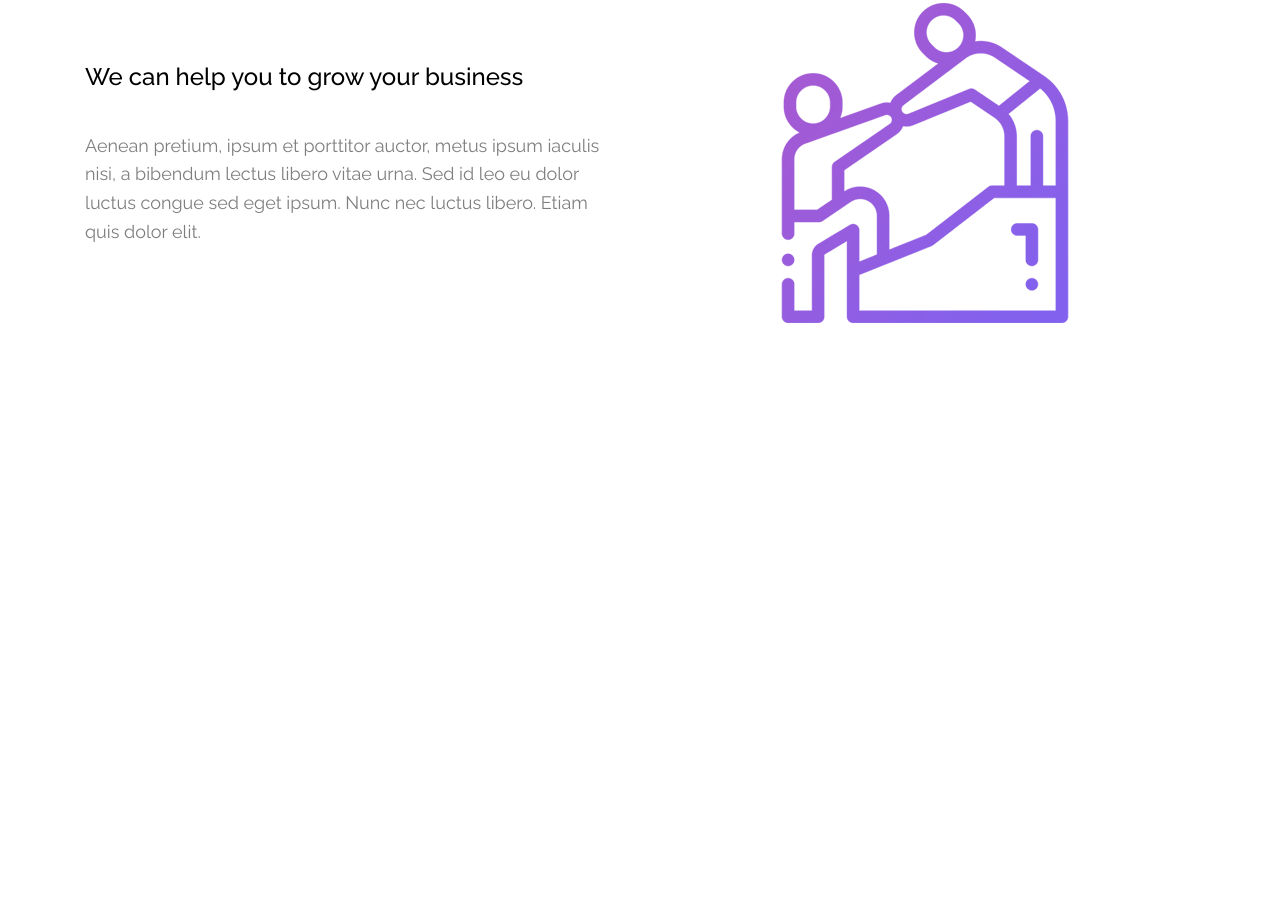
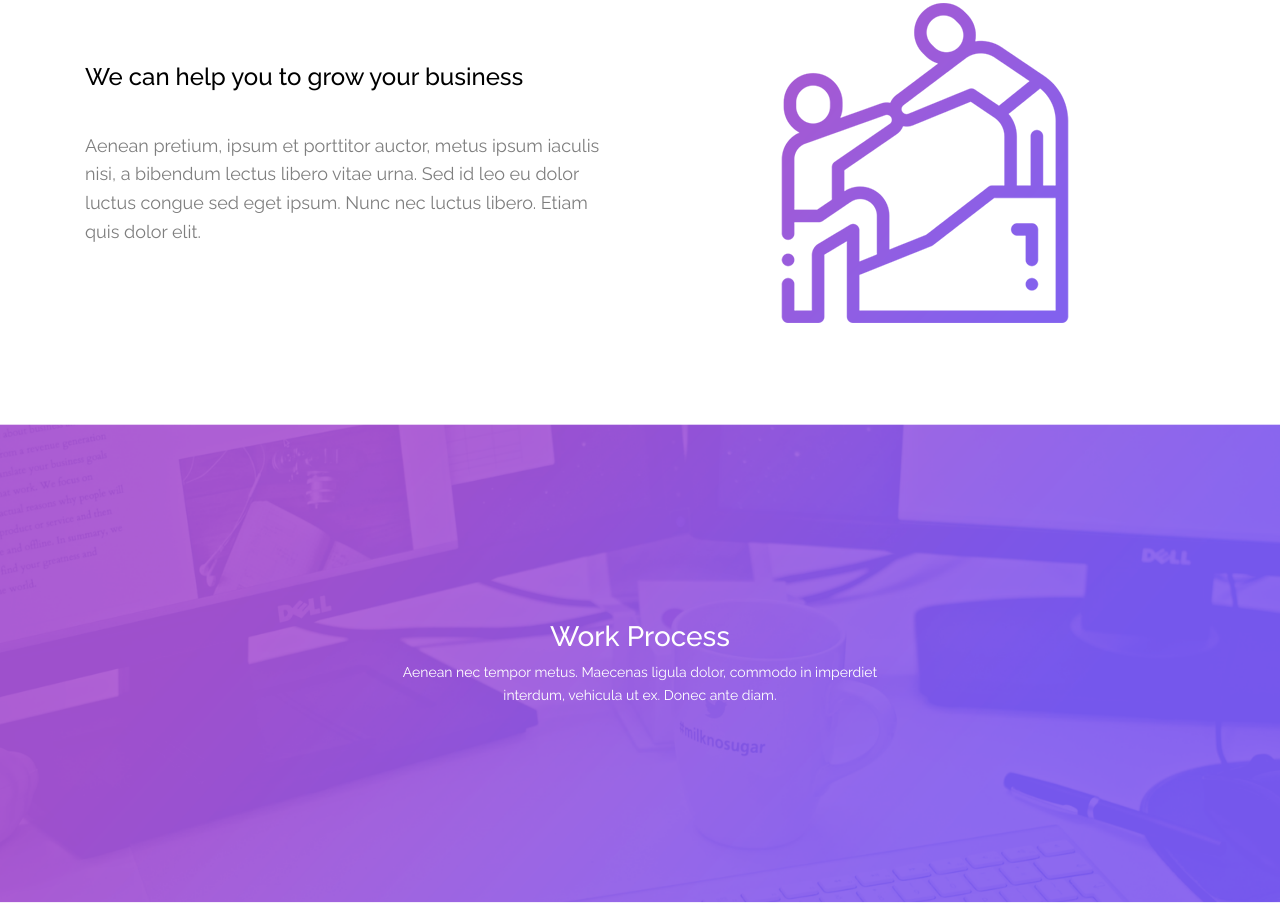
Before and after one commit to k4nnguyen/Web_Project_1, a plain HTML site: page index.html in a window 1280 px wide. Shown: the part 1422-2325 px from the top of the page. Before the commit the page ends 1745 px from the top, so only its background shows below. Drawn offline with nearby package versions, Linux system fonts and the light colour scheme.

Commit message:
update website 2

```diff
--- a/index.html
+++ b/index.html
@@ -155,6 +155,22 @@
       </div>
     </div>
     <!-- End Section 4 -->
+    <!--  Section 5 -->
+    <div class="section-five">
+      <div class="container">
+        <div class="row">
+          <div class="col-12">
+            <div class="inner-wrap">
+              <h3 class="inner-title">Work Process</h3>
+              <div class="inner-desc">
+                Aenean nec tempor metus. Maecenas ligula dolor, commodo in imperdiet interdum, vehicula ut ex. Donec ante diam.
+              </div>
+            </div>
+          </div>
+        </div>
+      </div>
+    </div>
+    <!-- End Section 5 -->
     <!-- Bootstrap JS -->
     <script
       src="https://cdn.jsdelivr.net/npm/jquery@3.5.1/dist/jquery.slim.min.js"
--- a/style.css
+++ b/style.css
@@ -73,6 +73,7 @@
   border-radius: 20px;
   background-color: #fff;
   text-align: center;
+  cursor: pointer;
 }
 
 .section-two .inner-box .inner-icon {
@@ -134,3 +135,24 @@
   opacity: 50%;
   font-size: 18px;
 }
+
+.section-five {
+  background-image: url(banner-2.png);
+  display: flex;
+  background-repeat: no-repeat;
+  background-size: cover;
+  align-items: center;
+  background-position: center center;
+  height: 60vh;
+  margin-top: 100px;
+}
+
+.section-five .inner-wrap {
+  color: #fff;
+  text-align: center;
+}
+.section-five .inner-desc {
+  font-size: 14px;
+  max-width: 500px;
+  margin: 0 auto;
+}
```
Also changed, not shown: banner-2.png (added).
